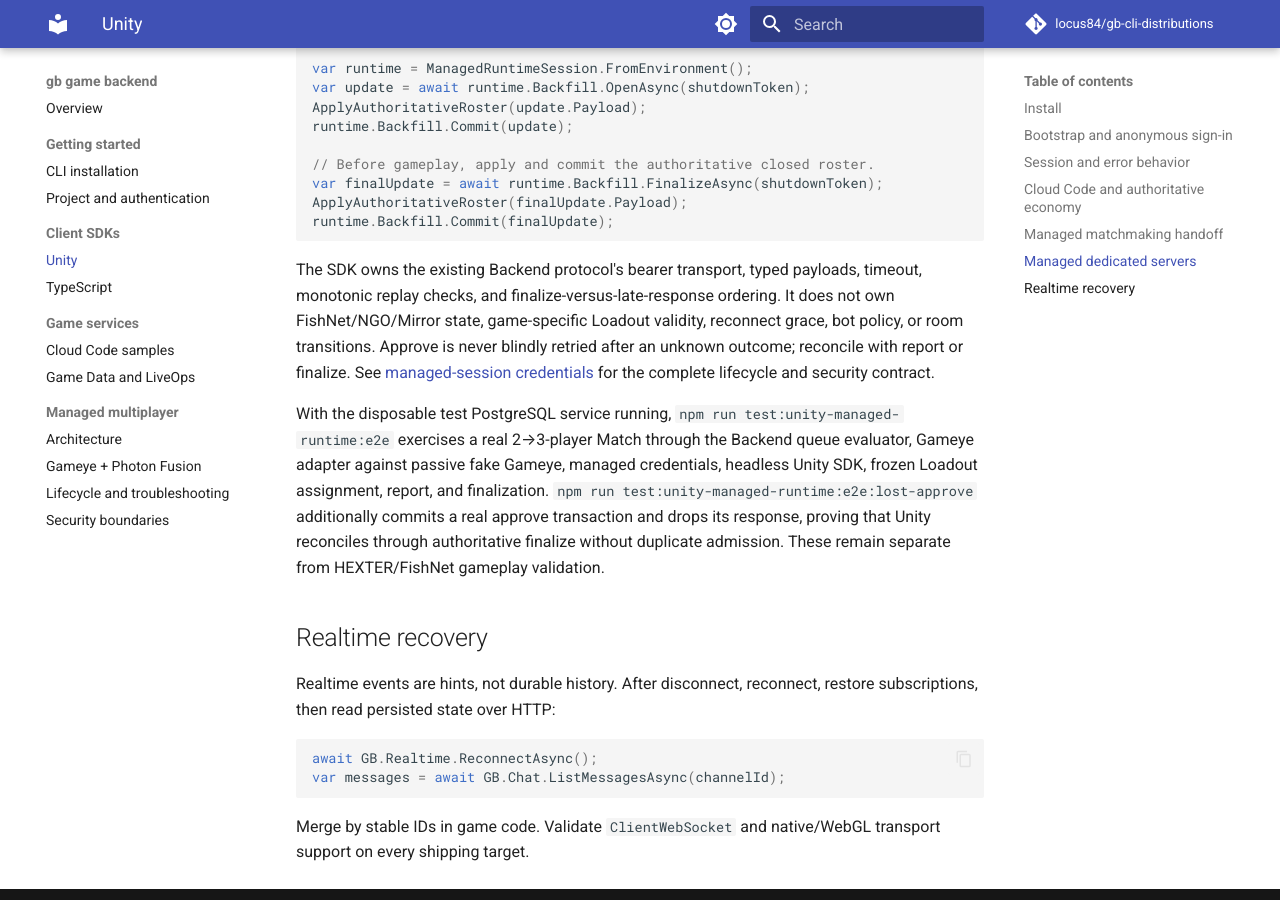
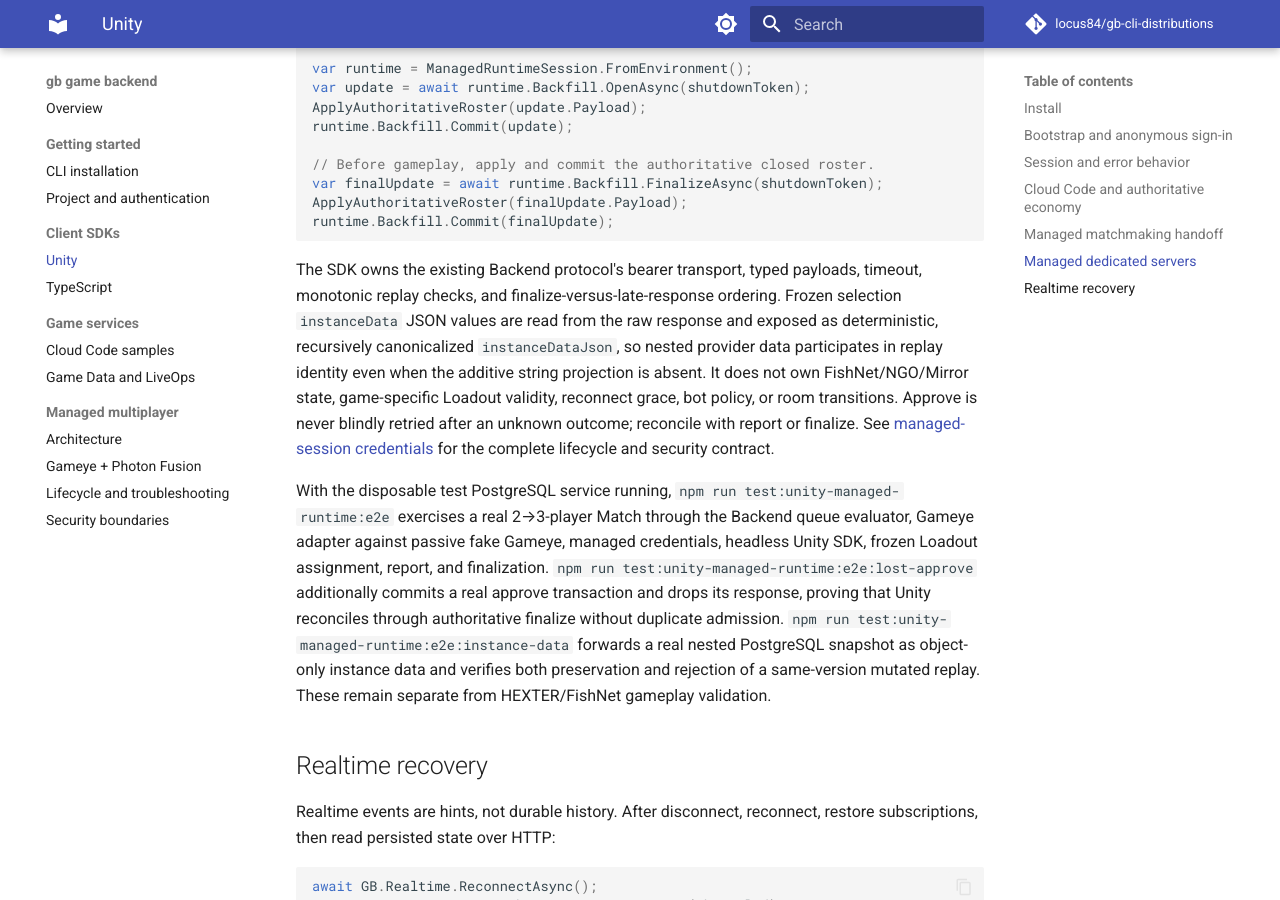
Before and after one commit to locus84/gb-cli-distributions, an MkDocs documentation site: the page built from docs/unity-sdk.md, in a window 1280 px wide and 900 px high, scrolled down 2572 px. Built offline with MkDocs 1.6.1 and Material for MkDocs 9.7.7, drawn with Linux system fonts in a browser that asks for light colours; comment, search, counter and statistics services are not loaded.

Commit message:
docs(release): publish v0.2.195

````diff
--- a/docs/unity-sdk.md
+++ b/docs/unity-sdk.md
@@ -105,9 +105,9 @@ ApplyAuthoritativeRoster(finalUpdate.Payload);
 runtime.Backfill.Commit(finalUpdate);
 ```
 
-The SDK owns the existing Backend protocol's bearer transport, typed payloads, timeout, monotonic replay checks, and finalize-versus-late-response ordering. It does not own FishNet/NGO/Mirror state, game-specific Loadout validity, reconnect grace, bot policy, or room transitions. Approve is never blindly retried after an unknown outcome; reconcile with report or finalize. See [managed-session credentials](../domains/managed-session-auth.md) for the complete lifecycle and security contract.
+The SDK owns the existing Backend protocol's bearer transport, typed payloads, timeout, monotonic replay checks, and finalize-versus-late-response ordering. Frozen selection `instanceData` JSON values are read from the raw response and exposed as deterministic, recursively canonicalized `instanceDataJson`, so nested provider data participates in replay identity even when the additive string projection is absent. It does not own FishNet/NGO/Mirror state, game-specific Loadout validity, reconnect grace, bot policy, or room transitions. Approve is never blindly retried after an unknown outcome; reconcile with report or finalize. See [managed-session credentials](../domains/managed-session-auth.md) for the complete lifecycle and security contract.
 
-With the disposable test PostgreSQL service running, `npm run test:unity-managed-runtime:e2e` exercises a real 2→3-player Match through the Backend queue evaluator, Gameye adapter against passive fake Gameye, managed credentials, headless Unity SDK, frozen Loadout assignment, report, and finalization. `npm run test:unity-managed-runtime:e2e:lost-approve` additionally commits a real approve transaction and drops its response, proving that Unity reconciles through authoritative finalize without duplicate admission. These remain separate from HEXTER/FishNet gameplay validation.
+With the disposable test PostgreSQL service running, `npm run test:unity-managed-runtime:e2e` exercises a real 2→3-player Match through the Backend queue evaluator, Gameye adapter against passive fake Gameye, managed credentials, headless Unity SDK, frozen Loadout assignment, report, and finalization. `npm run test:unity-managed-runtime:e2e:lost-approve` additionally commits a real approve transaction and drops its response, proving that Unity reconciles through authoritative finalize without duplicate admission. `npm run test:unity-managed-runtime:e2e:instance-data` forwards a real nested PostgreSQL snapshot as object-only instance data and verifies both preservation and rejection of a same-version mutated replay. These remain separate from HEXTER/FishNet gameplay validation.
 
 ## Realtime recovery
 
````
